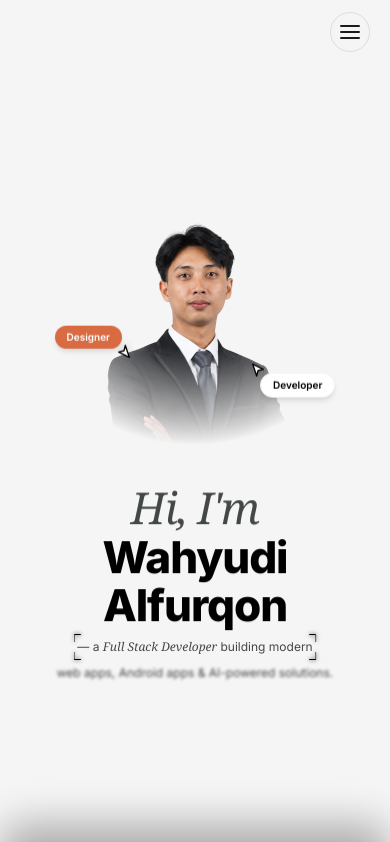
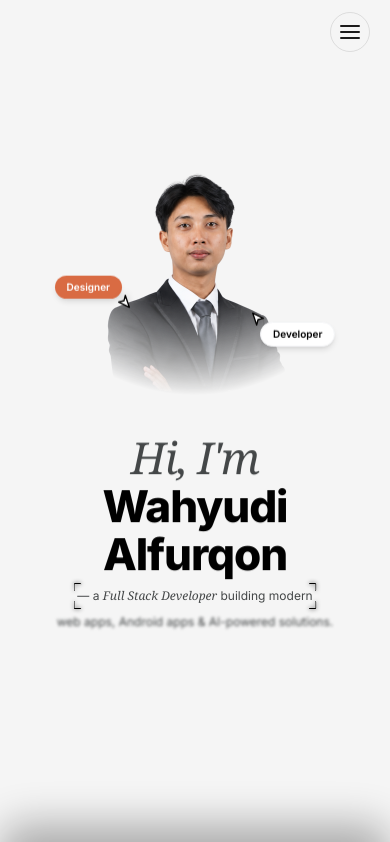
Before and after one commit to wahyualfrq/portofolio-Web, a Next.js app: page / in a window 390 px wide. Shown: the top 842 px of the page. Built offline with nearby package versions, Linux system fonts and the light colour scheme.

Commit message:
deployment

```diff
--- a/src/app/page.tsx
+++ b/src/app/page.tsx
@@ -299,7 +299,7 @@ export default function HomePage() {
 
       <div className="sticky top-0 h-screen w-full z-10 overflow-hidden bg-[#F5F5F5] flex flex-col justify-center will-change-transform">
         {/* Mobile Hero View */}
-        <div className="flex md:hidden flex-col items-center justify-center h-full pt-[4vh] px-6 select-none text-center">
+        <div className="flex md:hidden flex-col items-center justify-center h-full pt-[2vh] pb-[10vh] px-6 select-none text-center">
           <div className="hero-avatar-container relative flex justify-center items-center mb-[2vh] animate-fade-in">
             {/* eslint-disable-next-line @next/next/no-img-element */}
             <img
```
